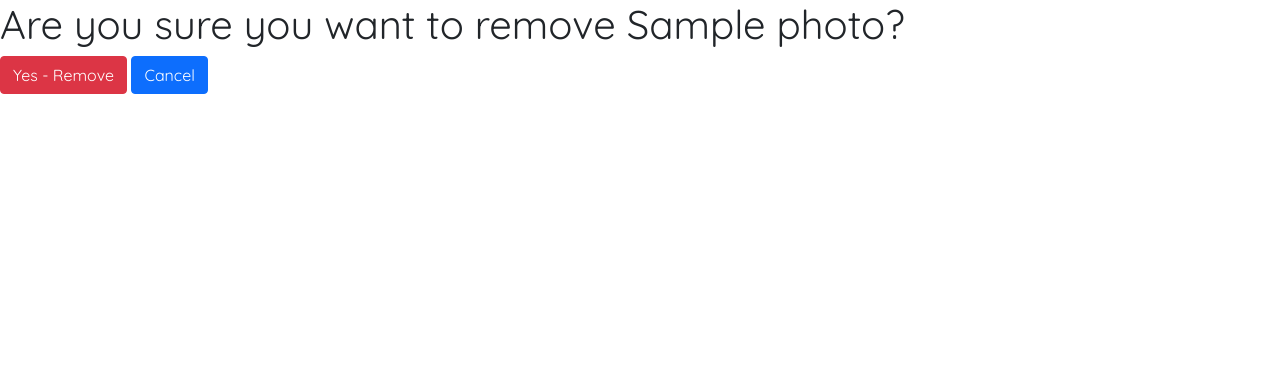
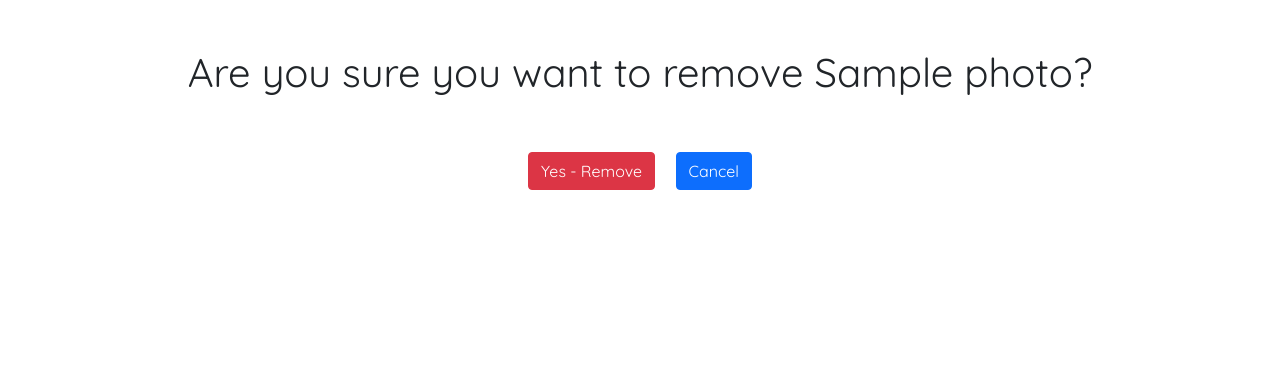
Before and after one commit to mint85/photo-wall, a Django app: page /photos/1/delete/ in a window 1280 px wide. Shown: the part 56-445 px from the top of the page. Run offline with Django 4.2, Linux system fonts and the light colour scheme; a user stored in the database is signed in; tables that the repository leaves empty hold one stand-in row (values such as "Sample post"); some libraries are stand-ins or nearby versions.

Commit message:
adds layout styling to photo_confirm_delete.html

```diff
--- a/main_app/static/css/style.css
+++ b/main_app/static/css/style.css
@@ -182,3 +182,8 @@
 
 
 /* PHOTO_CONFIRM_DELETE */
+
+
+.delete-body {
+    background-color: whitesmoke;
+}
--- a/main_app/templates/main_app/photo_confirm_delete.html
+++ b/main_app/templates/main_app/photo_confirm_delete.html
@@ -2,11 +2,21 @@
 
 {% block content %}
 
-    <h1>Are you sure you want to remove {{ object.name }}?</h1>
-    <form action"" method="post">
-        {% csrf_token %}
-        <input class="btn btn-danger" type="submit" value="Yes - Remove">
-        <a class="btn btn-primary" href="{% url 'photo_detail' object.id %}">Cancel</a>
-    </form>
+<body class="delete-body">
+    <div class="container">
+        <div class="row mt-5 justify-content-center">
+            <div class="col-md-12 d-flex justify-content-center align-items-center text-center">
+                <h1>Are you sure you want to remove {{ object.name }}?</h1>
+            </div>
+            <div class="col-md-8 d-flex justify-content-center align-items-center mt-5">
+                <form action"" method="post">
+                    {% csrf_token %}
+                    <input class="btn btn-danger mx-2" type="submit" value="Yes - Remove">
+                    <a class="btn btn-primary mx-2" href="{% url 'photo_detail' object.id %}">Cancel</a>
+                </form>
+            </div>
+        </div>
+    </div>
+</body>
 
 {% endblock %}
--- a/main_app/templates/main_app/photo_form.html
+++ b/main_app/templates/main_app/photo_form.html
@@ -5,7 +5,7 @@
 <body class="form-body">
     <div class="container">
         <div class="row mt-5 justify-content-center">
-            <div class="col-md-6 d-flex justify-content-center align-items-center">
+            <div class="col-md-8 d-flex justify-content-center align-items-center">
                 {% if object %}
                 <h1>Edit {{object.name}}'s Information</h1>
                 {% else %}
@@ -16,7 +16,7 @@
     </div>
     <div class="container">
         <div class="row mt-4 justify-content-center">
-            <div class="col-md-6 d-flex justify-content-center align-items-center">
+            <div class="col-md-8 d-flex justify-content-center align-items-center">
                 <form action="" method="post">
                     {% csrf_token %}
                     <table>
```
